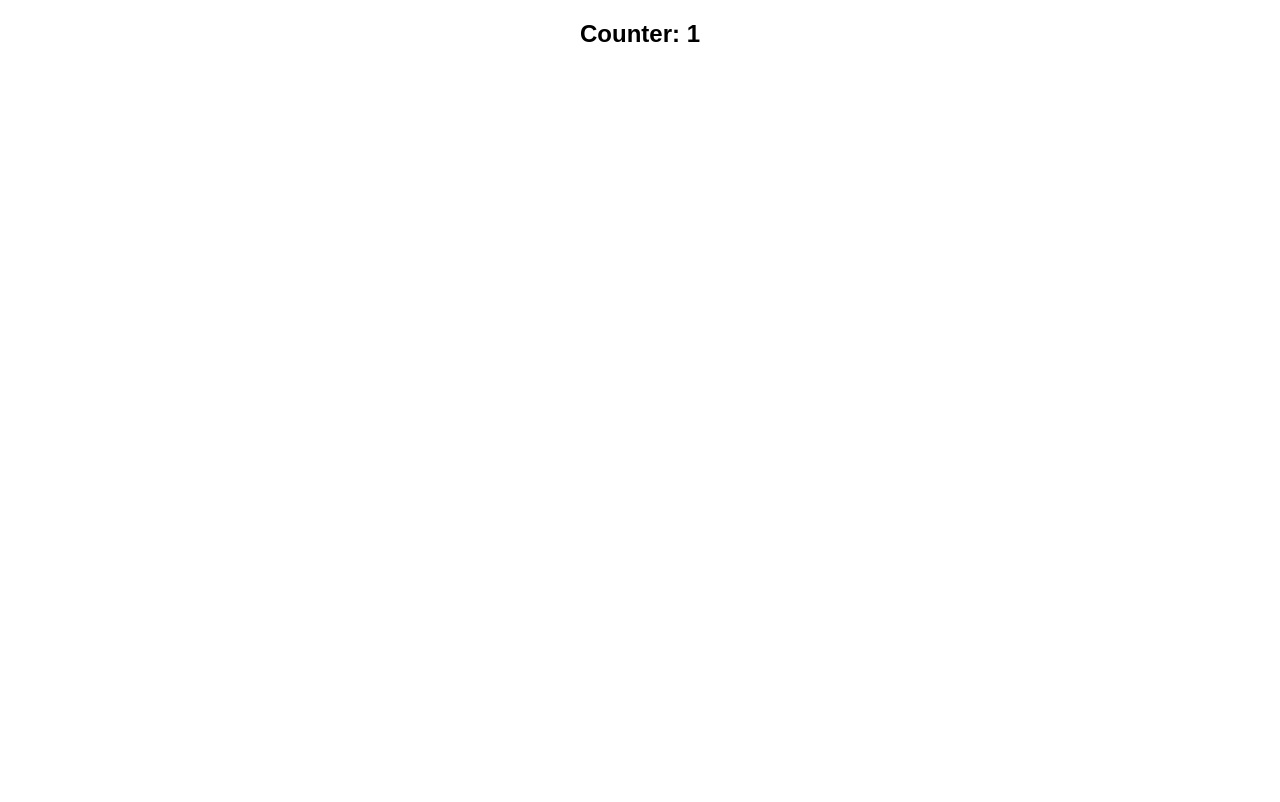
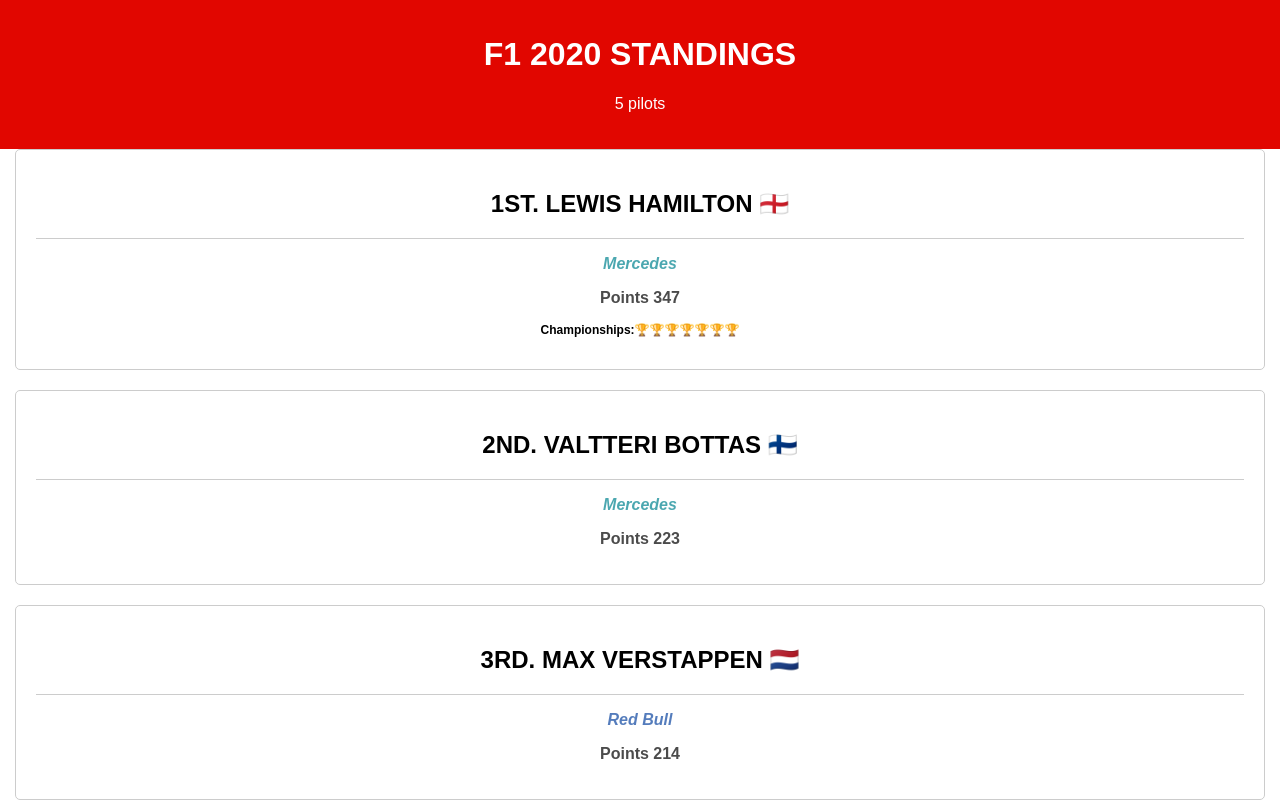
Before and after one commit to jparciga/react-bootcamp-2021-workshop-1-demo, a React (Create React App) app: page / in a window 1280 px wide. Shown: the top 802 px of the page. Built offline with nearby package versions, Linux system fonts and the light colour scheme.

Commit message:
Demo completed

```diff
--- a/package.json
+++ b/package.json
@@ -9,6 +9,7 @@
     "react": "^17.0.1",
     "react-dom": "^17.0.1",
     "react-scripts": "4.0.2",
+    "styled-components": "^5.2.1",
     "web-vitals": "^1.0.1"
   },
   "scripts": {
--- a/src/App.css
+++ /dev/null
@@ -1,38 +0,0 @@
-.App {
-  text-align: center;
-}
-
-.App-logo {
-  height: 40vmin;
-  pointer-events: none;
-}
-
-@media (prefers-reduced-motion: no-preference) {
-  .App-logo {
-    animation: App-logo-spin infinite 20s linear;
-  }
-}
-
-.App-header {
-  background-color: #282c34;
-  min-height: 100vh;
-  display: flex;
-  flex-direction: column;
-  align-items: center;
-  justify-content: center;
-  font-size: calc(10px + 2vmin);
-  color: white;
-}
-
-.App-link {
-  color: #61dafb;
-}
-
-@keyframes App-logo-spin {
-  from {
-    transform: rotate(0deg);
-  }
-  to {
-    transform: rotate(360deg);
-  }
-}
--- a/src/App.jsx
+++ b/src/App.jsx
@@ -1,31 +1,21 @@
 import React from "react";
-import "./global.css";
+import { ThemeProvider } from "styled-components";
+import GlobalStyles from "./GlobalStyles";
+import RankingList from "./components/RankingList";
+import theme from "./config/theme";
+import mockedData from "./f1-pilots.json";
 
-const Person = (props) => (
-  <div className="person-container">
-    <h2>{props.name}</h2>
-    <div className="person-container__info">
-      <p>{props.email}</p>
-      <p>{props.telephone}</p>
-    </div>
-  </div>
-);
-
-const Hello = () => (
-  <div>
-    <h2>Counter: 1</h2>
-  </div>
-);
+const { items } = mockedData;
 
 export default function App() {
   return (
-    <div className="App">
-      {/*<Person
-        name="Jordan Walke"
-        email="jordan@facebook.com"
-        telephone="+1 (234) 567 8910"
-      />*/}
-      <Hello />
-    </div>
+    <>
+      <GlobalStyles />
+      <ThemeProvider theme={theme}>
+        <div className="app">
+          <RankingList title="F1 2020 standings" items={items} filter="none" />
+        </div>
+      </ThemeProvider>
+    </>
   );
 }
--- /dev/null
+++ b/src/GlobalStyles.js
@@ -0,0 +1,14 @@
+import { createGlobalStyle } from "styled-components";
+
+const GlobalStyles = createGlobalStyle`
+body {
+  margin: 0 0 15px 0;
+}
+
+.app {
+  font-family: sans-serif;
+  text-align: center;
+}
+`;
+
+export default GlobalStyles;
--- /dev/null
+++ b/src/components/Card/index.jsx
@@ -0,0 +1,15 @@
+import React from "react";
+import Styled from "./styled";
+
+const Card = ({ title, text1, text2, caption, accentColor = "default" }) => (
+  <Styled.Container>
+    <Styled.Title>{title}</Styled.Title>
+    <Styled.Info>
+      <Styled.Text1 accentColor={accentColor}>{text1}</Styled.Text1>
+      <Styled.Text2>{text2}</Styled.Text2>
+      {caption && <Styled.Caption>{caption}</Styled.Caption>}
+    </Styled.Info>
+  </Styled.Container>
+);
+
+export default Card;
--- /dev/null
+++ b/src/components/Card/styled.js
@@ -0,0 +1,45 @@
+import styled, { css } from "styled-components";
+
+const Container = styled.div`
+  border: 1px solid #cccccc;
+  border-radius: 5px;
+  padding: 20px;
+
+  &:not(:last-child) {
+    margin-bottom: 20px;
+  }
+`;
+
+const Title = styled.h2`
+  text-transform: uppercase;
+  transition: all 0.4s ease;
+
+  ${Container}:hover & {
+    font-size: 1.7em;
+  }
+`;
+
+const Info = styled.div`
+  border-top: 1px solid #cccccc;
+`;
+
+const Text = styled.p`
+  opacity: 0.7;
+  font-weight: bold;
+`;
+
+const Text1 = styled(Text)`
+  ${({ theme: { color }, accentColor }) => css`
+    font-style: italic;
+    color: ${color[accentColor]};
+  `}
+`;
+
+const Text2 = styled(Text)``;
+
+const Caption = styled.p`
+  font-size: 12px;
+`;
+
+const Styled = { Container, Title, Info, Text1, Text2, Caption };
+export default Styled;
--- /dev/null
+++ b/src/components/RankingList/index.jsx
@@ -0,0 +1,56 @@
+import React from "react";
+import Card from "../Card";
+import { getVisibleItems } from "../../utils/ranking";
+import Styled from "./styled";
+
+/*const getChampionshipsLabel = (championships) => {
+  return (
+    championships?.years && (
+      <>
+        <b>Championships:</b>
+        {championships.years.map(() => "🏆")}
+      </>
+    )
+  );
+};*/
+
+const ChampionshipsLabel = ({ championships }) => (
+  <>
+    {championships?.years && (
+      <>
+        <b>Championships:</b>
+        {championships.years.map(() => "🏆")}
+      </>
+    )}
+  </>
+);
+
+const RankingList = ({ title, items, filter }) => {
+  const visibleItems = getVisibleItems(items, filter);
+
+  return (
+    <Styled.Container>
+      <Styled.TitleBar>
+        <Styled.Title>{title}</Styled.Title>
+        <Styled.Subtitle>{visibleItems.length} pilots</Styled.Subtitle>
+      </Styled.TitleBar>
+      <Styled.List>
+        {visibleItems.map(
+          ({ id, rank, name, team, points, country, championships }) => (
+            <Card
+              key={id}
+              title={`${rank}. ${name} ${country?.flag}`}
+              text1={team}
+              text2={`Points ${points}`}
+              /*caption={getChampionshipsLabel(championships)}*/
+              caption={<ChampionshipsLabel championships={championships} />}
+              accentColor={team}
+            />
+          )
+        )}
+      </Styled.List>
+    </Styled.Container>
+  );
+};
+
+export default RankingList;
--- /dev/null
+++ b/src/components/RankingList/styled.js
@@ -0,0 +1,24 @@
+import styled from "styled-components";
+
+const Container = styled.div``;
+
+const TitleBar = styled.div`
+  padding: 15px;
+  background-color: #e10600;
+  color: #ffffff;
+`;
+
+const Title = styled.h1`
+  text-transform: uppercase;
+`;
+
+const Subtitle = styled.h4`
+  font-weight: 100;
+`;
+
+const List = styled.div`
+  padding: 0 15px;
+`;
+
+const Styled = { Container, TitleBar, Title, Subtitle, List };
+export default Styled;
--- /dev/null
+++ b/src/config/theme.js
@@ -0,0 +1,11 @@
+const theme = {
+  color: {
+    Mercedes: "#00838f",
+    "Red Bull": "#0d46a0",
+    "Racing Point": "#ec407a",
+    Renault: "#f9a825",
+    default: "#691b99",
+  },
+};
+
+export default theme;
--- a/src/global.css
+++ /dev/null
@@ -1,30 +0,0 @@
-.App {
-  font-family: sans-serif;
-  text-align: center;
-}
-
-.person-container {
-  border: 1px solid #cccccc;
-  border-radius: 5px;
-  padding: 20px;
-}
-
-.person-container:not(:last-child) {
-  margin-bottom: 20px;
-}
-
-.person-container > h2 {
-  text-transform: uppercase;
-}
-
-.person-container > .person-container__info {
-  border-top: 1px solid #cccccc;
-}
-
-.person-container > .person-container__info > p {
-  opacity: 0.8;
-}
-
-.person-container > .person-container__info > p:first-child {
-  font-style: italic;
-}
--- /dev/null
+++ b/src/utils/ranking.js
@@ -0,0 +1,12 @@
+export const getVisibleItems = (items, filter) =>
+  items.filter(({ points }) => {
+    if (filter === "not-in-podium" && points < 200) {
+      return true;
+    } else if (filter === "in-podium" && points > 200) {
+      return true;
+    } else if (!filter || filter === "none") {
+      return true;
+    }
+
+    return false;
+  });
```
Also changed, not shown: 1 other file (tests, documents, lock files or other folders).
